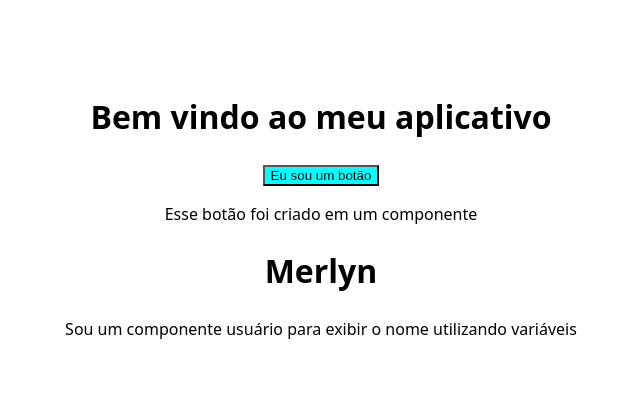
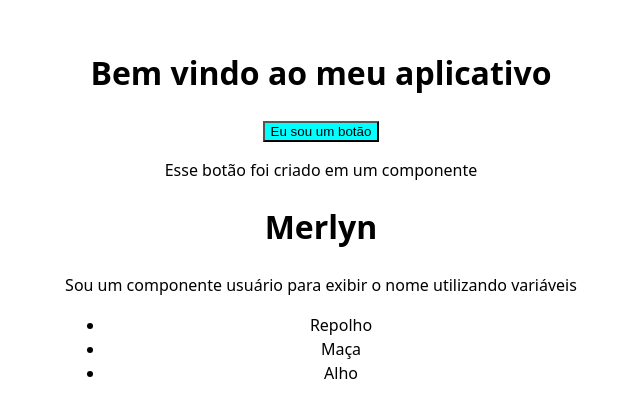
Before and after one commit to damyres/doc_react, a React (Vite) app: page / in a window 1280 px wide. Shown: the part 186-604 px from the top of the page, without its empty margins (319-959 px from the left). Built offline with nearby package versions, Linux system fonts and the light colour scheme.

Commit message:
Renderizando lista com componente

```diff
--- a/src/components/Home/Home.tsx
+++ b/src/components/Home/Home.tsx
@@ -1,4 +1,5 @@
 import { Botao } from "../Botao/Botao"
+import Listas from "../Listas/Listas"
 import Usuario from "../Usuario/Usuario"
 
 export const Home = () => {
@@ -8,6 +9,7 @@ export const Home = () => {
             <h1>Bem vindo ao meu aplicativo</h1>
             <Botao />
             <Usuario/>
+            <Listas/>
         </>
     )
 }
--- /dev/null
+++ b/src/components/Listas/Listas.tsx
@@ -0,0 +1,17 @@
+const products = [
+    { title: 'Repolho', id: 1 },
+    { title: 'Maça', id: 2 },
+    { title: 'Alho', id: 3 },
+]
+const listaItens = products.map(product =>
+    <li key={product.id}>
+        {product.title}
+
+    </li>
+)
+export default function Listas() {
+    return (
+        <ul>{listaItens}</ul>
+    )
+
+}
```
